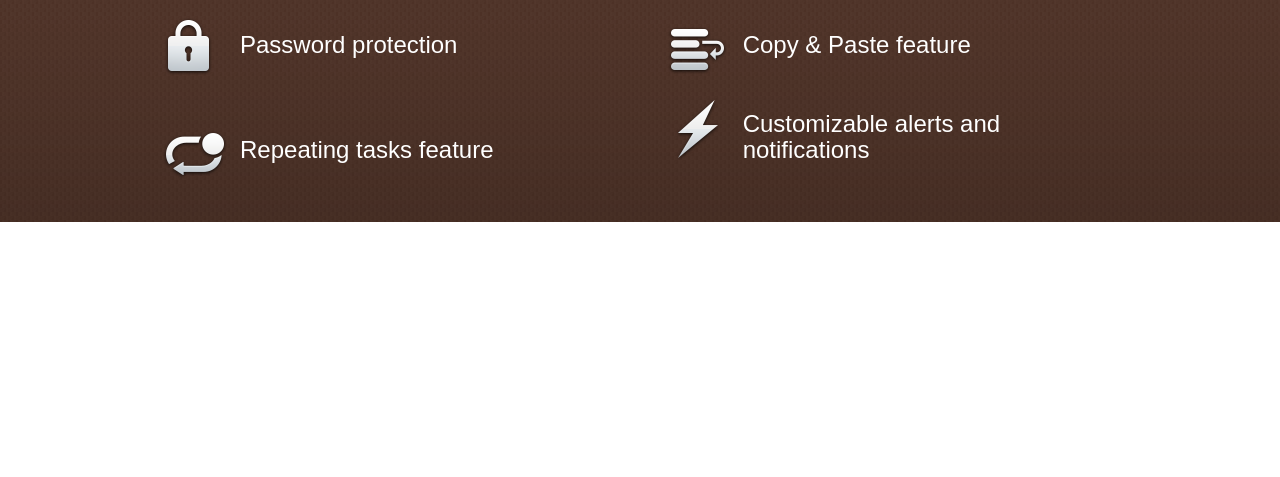
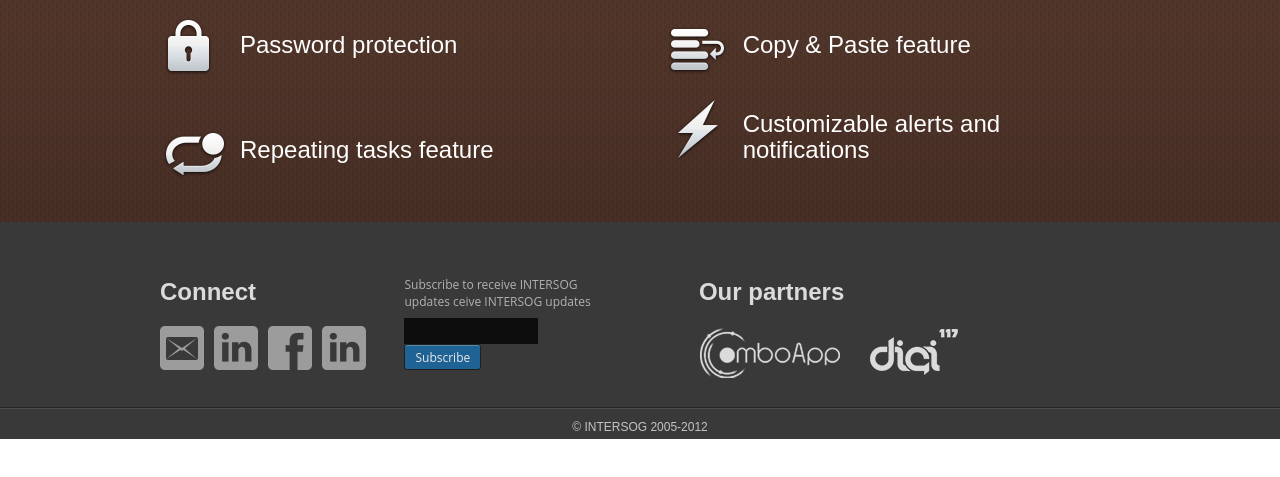
Before and after one commit to Julia-Dubenchuk/frontend-ui-scheduleplanner, a website: page src/index.html in a window 1280 px wide. Shown: the part 173-650 px from the top of the page. Drawn offline with Linux system fonts and the light colour scheme.

Commit message:
add footer

```diff
--- a/src/css/index.css
+++ b/src/css/index.css
@@ -216,3 +216,187 @@ h1 {
     width: 111px;
   }
 }
+
+/* Footer
+----------------------------------------------------------------------------- */
+
+.footer {
+  box-sizing: border-box;
+  margin: 0 auto;
+  padding-top: 36px;
+  background: #393939;
+  position: relative;
+}
+
+.footer h2 {
+  color: #dbdbdb;
+}
+
+.footer .footer-wrapper {
+  display: inline-block;
+  vertical-align: top;
+}
+
+.footer .social-links {
+  display: inline-block;
+  vertical-align: bottom;
+  margin-bottom: 24px;
+  margin-right: 24px;
+}
+
+.footer .social-links .links-list {
+  list-style: none;
+  margin: 0;
+  padding: 0;
+  font-size: 0;
+}
+
+.footer .social-links .link {
+  display: inline-block;
+  vertical-align: top;
+  margin-right: 10px;
+}
+
+.footer .social-links a {
+  display: block;
+  width: 44px;
+  height: 44px;
+  text-indent: 100%;
+  overflow: hidden;
+  background-image: url("../images/social-icons.png");
+}
+
+.footer .social-links .email {
+  background-position: 0 0;
+}
+
+.footer .social-links .twitter {
+  background-position: 0 44px;
+}
+
+.footer .social-links .facebook {
+  background-position: 0 88px;
+}
+
+.footer .social-links .linkedin {
+  background-position: 0 bottom;
+}
+
+.footer .social-links .email:hover {
+  background-position: right 0;
+}
+
+.footer .social-links .twitter:hover {
+  background-position: right 44px;
+}
+
+.footer .social-links .facebook:hover {
+  background-position: right 88px;
+}
+
+.footer .social-links .linkedin:hover {
+  background-position: right bottom;
+}
+
+.footer .subscribe-form {
+  display: inline-block;
+  vertical-align: bottom;
+  width: 210px;
+  margin-bottom: 24px;
+  color: #b2b2b2;
+  font-size: 12px;
+  font-family: 'Mariad Pro', 'Open Sans', Arial, Tahoma, sans-serif;
+}
+
+.footer .subscribe-form .label {
+  display: block;
+  margin-bottom: 8px;
+}
+
+.footer .subscribe-form input {
+  display: inline-block;
+  vertical-align: middle;
+  width: 122px;
+  height: 18px;
+  font-size: 14px;
+  line-height: 18px;
+  padding: 4px 6px;
+  border: 0;
+  background: #0d0d0d;
+  color: inherit;
+  font-family: Arial, Tahoma, sans-serif;
+  outline: none;
+}
+
+.footer .subscribe-form button {
+  display: inline-block;
+  vertical-align: middle;
+  height: 26px;
+  font-size: 12px;
+  line-height: 26px;
+  text-align: center;
+  padding: 0 10px;
+  border: 1px solid #1f1f1f;
+  background: #1f6294;
+  border-radius: 3px;
+  box-shadow: inset 0 1px 0 0 rgba(255, 255, 255, 0.25);
+  color: #eaeaea;
+  font-family: 'Myriad Pro', 'Open Sans', Arial, Tahoma, sans-serif;
+}
+
+.footer .partners {
+  display: inline-block;
+  vertical-align: top;
+  margin-bottom: 24px;
+}
+
+.footer .partners .partners-list {
+  list-style: none;
+  margin: 0;
+  padding: 0;
+  white-space: nowrap;
+}
+
+.footer .partners .partner-item {
+  display: inline-block;
+  vertical-align: middle;
+  margin-right: 22px;
+}
+
+.footer .partners a {
+  display: block;
+}
+
+.footer .copyright {
+  font-size: 12px;
+  color: #c3c3c3;
+  padding: 11px 0 5px;
+  text-align: right;
+  white-space: nowrap;
+  border-top: 1px solid rgba(87, 87, 87, 0.7);
+  box-shadow: 0 -1px 0 0 #262626;
+}
+
+@media (min-width: 400px) {
+  .footer .copyright {
+    text-align: center;
+  }
+}
+
+@media (min-width: 670px) {
+  .footer .footer-wrapper {
+    margin-right: 80px;
+  }
+
+  .footer .social-links,
+  .footer .subscribe-form {
+    display: block;
+  }
+}
+
+@media (min-width: 870px) {
+  .footer .social-links,
+  .footer .subscribe-form {
+    display: inline-block;
+  }
+}
--- a/src/index.html
+++ b/src/index.html
@@ -36,7 +36,39 @@
         <li class="feature customization">Customizable alerts and notifications</li>
       </ul>
     </section>
-    <footer></footer>
+    <footer class="footer">
+      <div class="content-wrapper">
+        <div class="footer-wrapper">
+          <nav class="social-links">
+            <h2>Connect</h2>
+            <ul class="links-list">
+              <li class="link"><a class="email" href="#">Email</a></li>
+              <li class="link"><a class="twitter" href="#">Twitter</a></li>
+              <li class="link"><a class="facebook" href="#">Facebook</a></li>
+              <li class="link"><a class="linkedin" href="#">LinkedIn</a></li>
+            </ul>
+          </nav>
+
+          <form action="#" class="subscribe-form">
+            <label for="" class="label">Subscribe to receive INTERSOG updates ceive INTERSOG updates</label>
+            <input type="email" name="email" />
+            <button type="submit">Subscribe</button>
+          </form>
+        </div>
+        <div class="partners">
+          <h2>Our partners</h2>
+          <ul class="partners-list">
+            <li class="partner-item"><a href="#"><img src="" alt=""><img src="./images/combo-app.png" alt="Comboapp"></a></li>
+            <li class="partner-item"><a href="#"><img src="./images/digi-117.png" alt="Digi117"></a></li>
+          </ul>
+        </div>
+      </div>
+      <div class="copyright">
+        <div class="content-wrapper">
+            &copy; INTERSOG 2005-2012
+        </div>
+      </div>
+    </footer>
   </div>
 </body>
 
```
